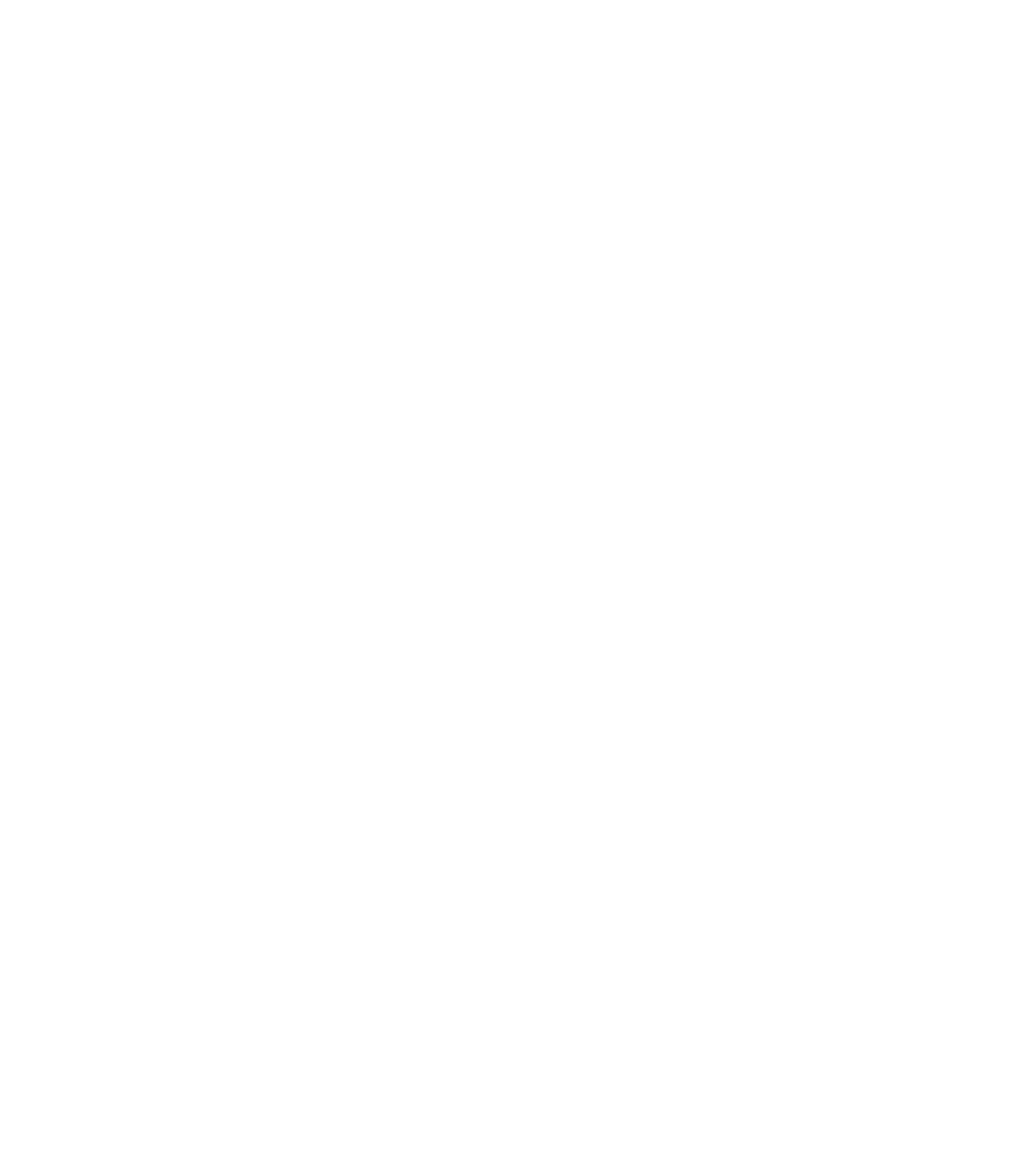
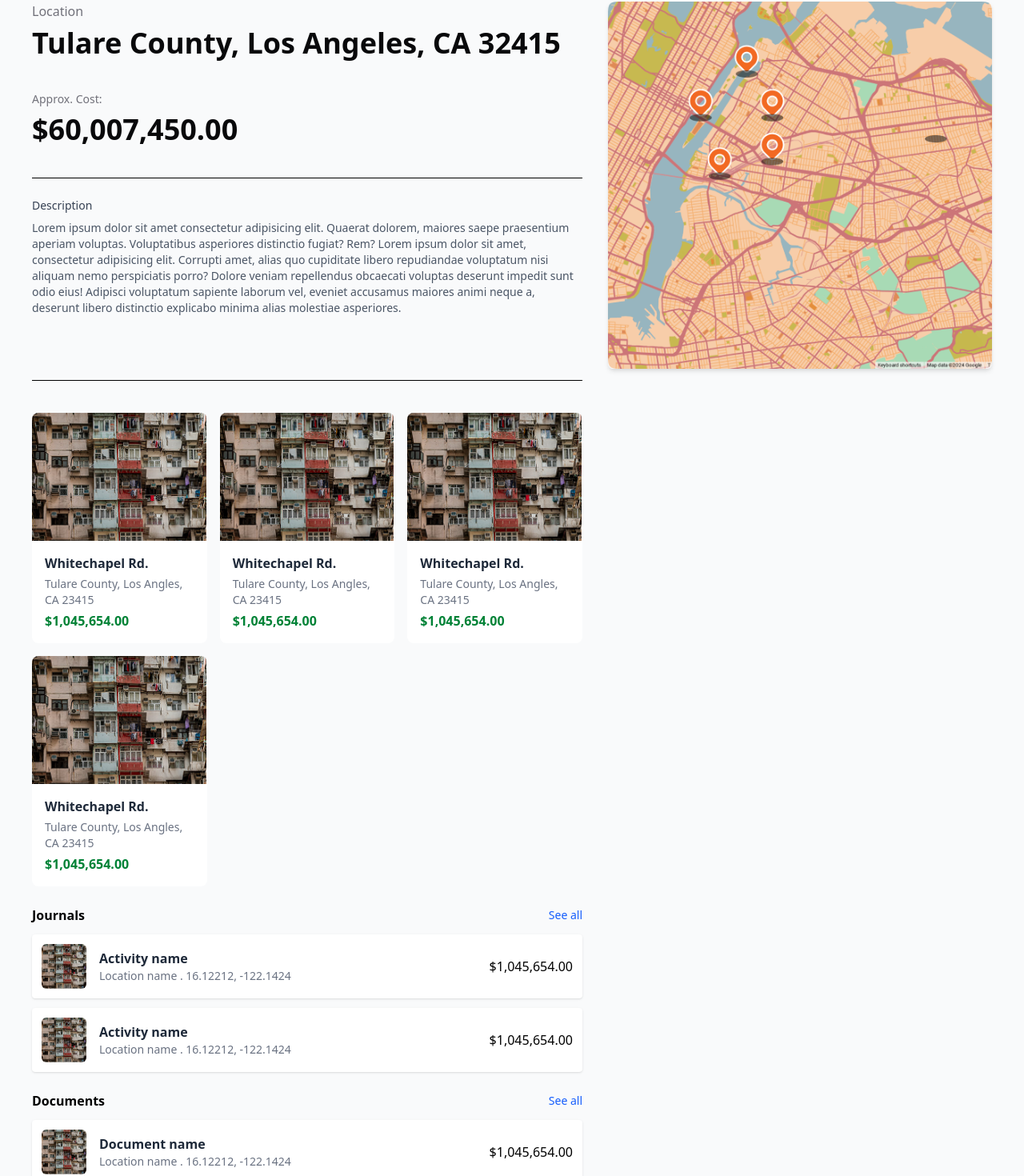
Before and after one commit to hasan9878/React-js-2, a React (Vite) app: page /Location in a window 1280 px wide. Shown: the part 207-1677 px from the top of the page at 80% size. Before the commit the page ends 800 px from the top, so only its background shows below. Built offline with nearby package versions, Linux system fonts and the light colour scheme.

Commit message:
Location Complete

```diff
--- a/src/Components/Location.jsx
+++ b/src/Components/Location.jsx
@@ -1,8 +1,72 @@
 import React from 'react';
 import Hero from './Hero';
+import { FileText } from 'lucide-react';
+
 
 
 function Location() {
+
+
+ const images = [
+    {
+      id: 1,
+      src: '/tower.png',
+      h1: 'Whitechapel Rd.',
+      text: 'Tulare County,  Los Angles, CA 23415',
+      amount: '$1,045,654.00',
+    },
+    {
+      id: 2,
+      src: '/tower.png',
+      h1: 'Whitechapel Rd.',
+      text: 'Tulare County,  Los Angles, CA 23415',
+      amount: '$1,045,654.00',
+    },
+    {
+      id: 3,
+      src: '/tower.png',
+      h1: 'Whitechapel Rd.',
+      text: 'Tulare County,  Los Angles, CA 23415',
+      amount: '$1,045,654.00',
+    },
+    {
+      id: 4,
+      src: '/tower.png',
+      h1: 'Whitechapel Rd.',
+      text: 'Tulare County,  Los Angles, CA 23415',
+      amount: '$1,045,654.00',
+    },
+  ];
+
+  const journals = [
+    {
+      img: '/tower.png',
+      h1: 'Activity name',
+      text: 'Location name . 16.12212, -122.1424',
+      amount: '$1,045,654.00',
+    },
+    {
+      img: '/tower.png',
+      h1: 'Activity name',
+      text: 'Location name . 16.12212, -122.1424',
+      amount: '$1,045,654.00',
+    },
+  ];
+
+  const documents = [
+    {
+      img: '/tower.png',
+      h1: 'Document name',
+      text: 'Location name . 16.12212, -122.1424',
+      amount: '$1,045,654.00',
+    },
+    {
+      img: '/tower.png',
+      h1: 'Document name',
+      text: 'Location name . 16.12212, -122.1424',
+      amount: '$1,045,654.00',
+    },
+  ];
 
   return (
     <>
@@ -20,6 +84,121 @@
         buttonLink="/wewew"
       />
 
+       <div className="flex flex-col lg:flex-row gap-8 p-6 lg:p-10 bg-gray-50">
+        {/* Left Content */}
+        <div className="flex-1 space-y-6">
+          {/* Header */}
+          <div className='mb-10'>
+            <p className='text-nav'> Location</p>
+            <h2 className="text-4xl font-bold text-navactive mt-2 mb-10">
+              Tulare County, Los Angeles, CA 32415
+            </h2>
+            <p className="text-sm text-nav mt-5">Approx. Cost:</p>
+            <p className="text-4xl font-bold text-navactive mt-2">$60,007,450.00</p>
+          </div>
+          <hr className='w-full bg-nav h-0.1'/>
+
+          {/* Description */}
+          <div className='mb-20'>
+            <h3 className="text-sm font-medium text-gray-700">Description</h3>
+            <p className="text-sm text-gray-600 mt-2">
+              Lorem ipsum dolor sit amet consectetur adipisicing elit. Quaerat
+              dolorem, maiores saepe praesentium aperiam voluptas. Voluptatibus
+              asperiores distinctio fugiat? Rem? Lorem ipsum dolor sit amet, consectetur adipisicing elit. Corrupti amet, alias quo cupiditate libero repudiandae voluptatum nisi aliquam nemo perspiciatis porro? Dolore veniam repellendus obcaecati voluptas deserunt impedit sunt odio eius! Adipisci voluptatum sapiente laborum vel, eveniet accusamus maiores animi neque a, deserunt libero distinctio explicabo minima alias molestiae asperiores.
+            </p>
+          </div>
+          <hr className='w-full bg-nav h-0.1 mb-10'/>
+
+          {/* Image Cards */}
+          <div className="grid grid-cols-1 sm:grid-cols-2 md:grid-cols-3 gap-4">
+            {images.map((item) => (
+              <div
+                key={item.id}
+                className="bg-white rounded-lg hover:shadow-md overflow-hidden"
+              >
+                <img
+                  src={item.src}
+                  alt={item.h1}
+                  className="w-full h-40 object-cover"
+                />
+                <div className="p-4 space-y-1">
+                  <h4 className="text-md font-semibold text-gray-800">
+                    {item.h1}
+                  </h4>
+                  <p className="text-sm text-gray-500">{item.text}</p>
+                  <p className="text-md font-bold text-green-700">
+                    {item.amount}
+                  </p>
+                </div>
+              </div>
+            ))}
+          </div>
+
+          {/* Journals */}
+          <div>
+            <div className="flex justify-between items-center">
+              <h3 className="text-md font-semibold">Journals</h3>
+              <button className="text-blue-600 text-sm">See all</button>
+            </div>
+            <div className="space-y-3 mt-3">
+              {journals.map((item, i) => (
+                <div
+                  key={i}
+                  className="flex items-center gap-4 bg-white p-3 rounded shadow-sm"
+                >
+                  <img
+                    src={item.img}
+                    alt={item.h1}
+                    className="w-14 h-14 object-cover rounded-md"
+                  />
+                  <div className="flex-1">
+                    <h4 className="text-md font-semibold text-gray-800">{item.h1}</h4>
+                    <p className="text-sm text-gray-500">{item.text}</p>
+                  </div>
+                  <span className="font-medium">{item.amount}</span>
+                </div>
+              ))}
+            </div>
+          </div>
+
+          {/* Documents */}
+          <div>
+            <div className="flex justify-between items-center">
+              <h3 className="text-md font-semibold">Documents</h3>
+              <button className="text-blue-600 text-sm">See all</button>
+            </div>
+            <div className="space-y-3 mt-3">
+              {documents.map((item, i) => (
+                <div
+                  key={i}
+                  className="flex items-center gap-4 bg-white p-3 rounded shadow-sm"
+                >
+                  <img
+                    src={item.img}
+                    alt={item.h1}
+                    className="w-14 h-14 object-cover rounded-md"
+                  />
+                  <div className="flex-1">
+                    <h4 className="text-md font-semibold text-gray-800">{item.h1}</h4>
+                    <p className="text-sm text-gray-500">{item.text}</p>
+                  </div>
+                  <span className="font-medium">{item.amount}</span>
+                </div>
+              ))}
+            </div>
+          </div>
+        </div>
+
+        {/* Right: Map */}
+        <div className="w-full lg:w-[40%]">
+          <img
+            src="/incidentmap.png"
+            alt="Map"
+            className="rounded-md shadow-md w-full h-auto object-cover"
+          />
+        </div>
+      </div>
+
     </>
   );
 }
```
Also changed, not shown: public/tower.png (added).
